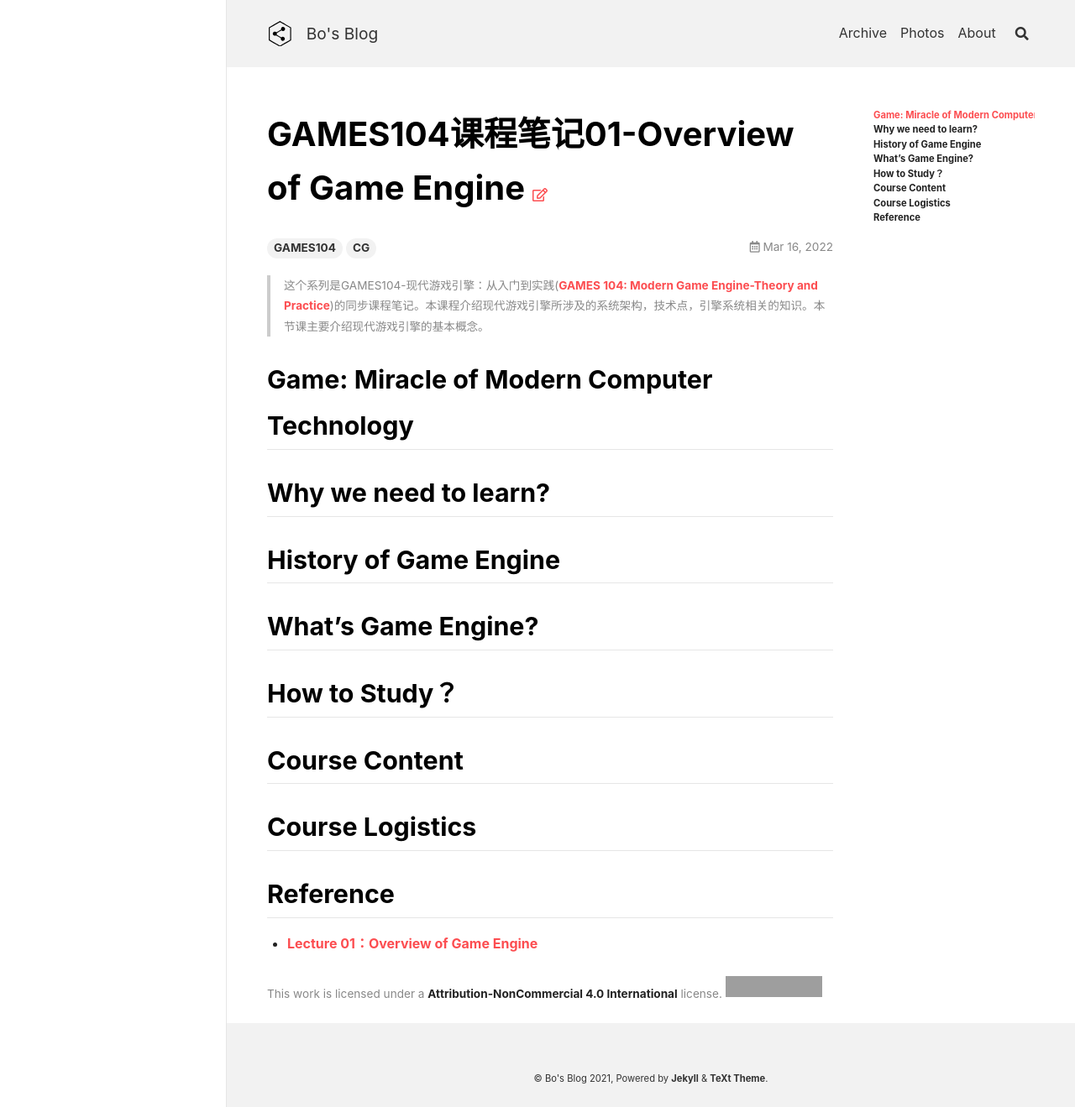
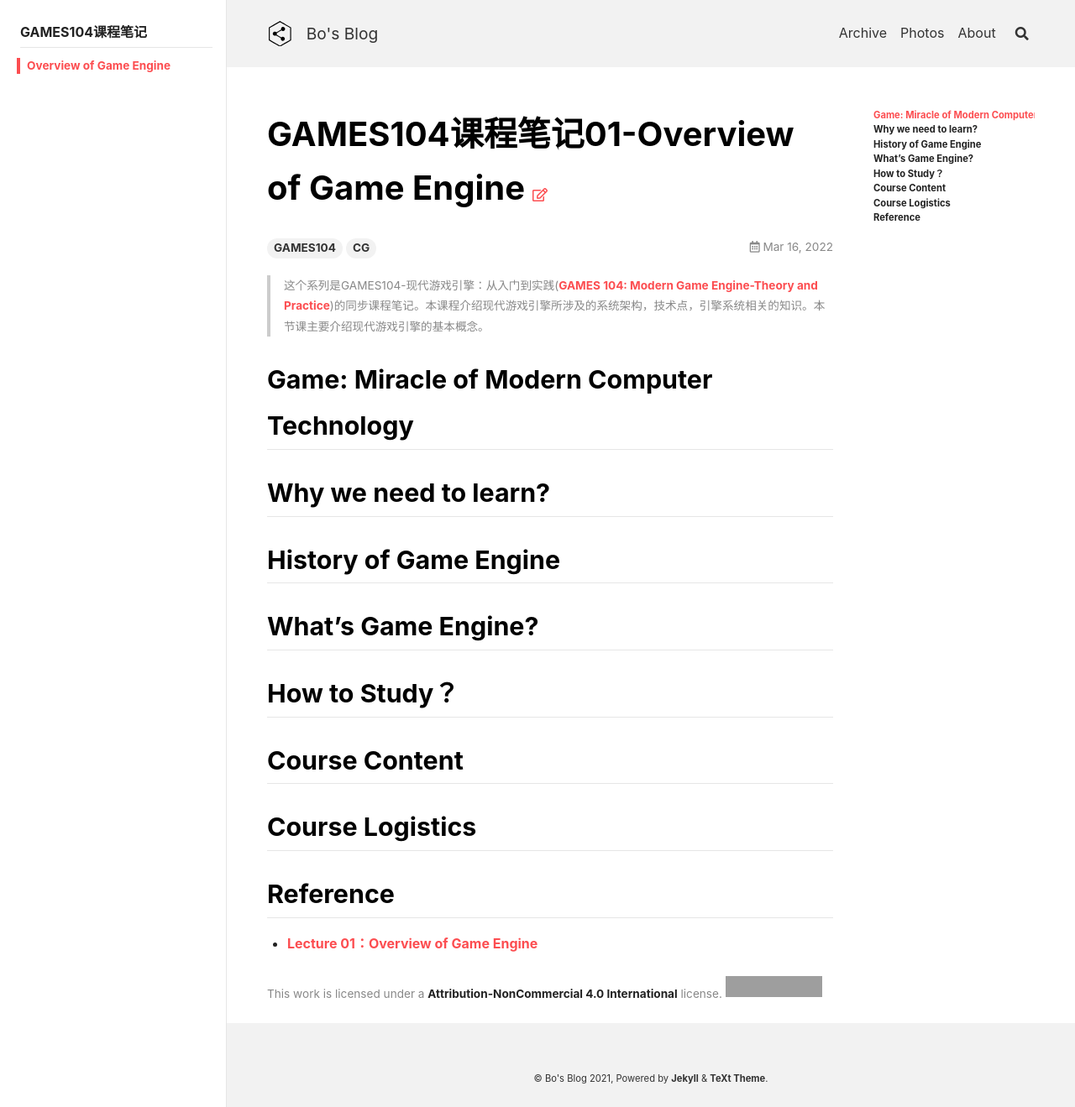
Before and after one commit to peng00bo00/peng00bo00_previous_blog, a Jekyll site: the page built from _posts/2022-03-16-GAMES104-NOTES-01.md, in a window 1280 px wide. Shown: the whole page at 84% size. Built offline with Jekyll 4.4.1, drawn with Linux system fonts in a browser that asks for light colours; nearby versions of some CDN libraries; grey boxes are pictures that could not be loaded.

Commit message:
Update navigation.yml

```diff
--- a/_data/navigation.yml
+++ b/_data/navigation.yml
@@ -221,6 +221,12 @@ GAMES103:
       - title: Smoothed Particle Hydrodynamics
         url: /2022/01/19/GAMES103-NOTES-12.html
 
+GAMES104:
+  - title: GAMES104课程笔记
+    children:
+      - title: Overview of Game Engine
+        url: /2022/03/16/GAMES104-NOTES-01.html
+
 PBRT:
   - title: PBRT读书笔记
     children:
```
